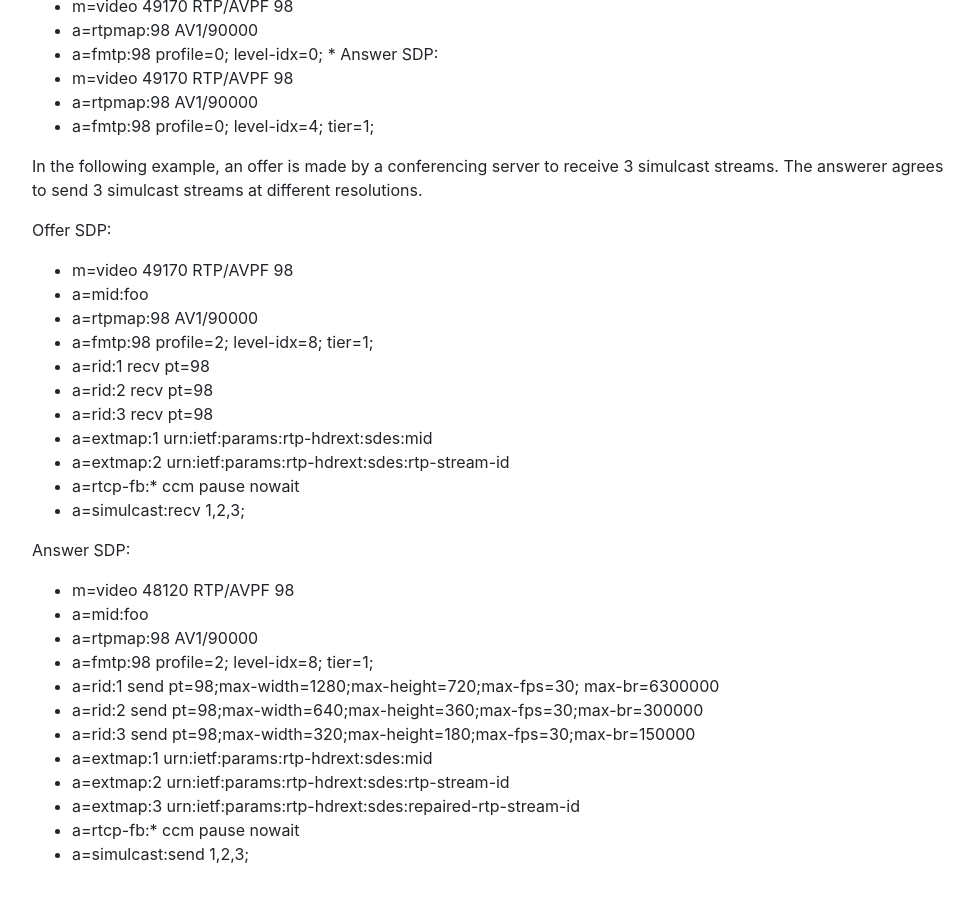
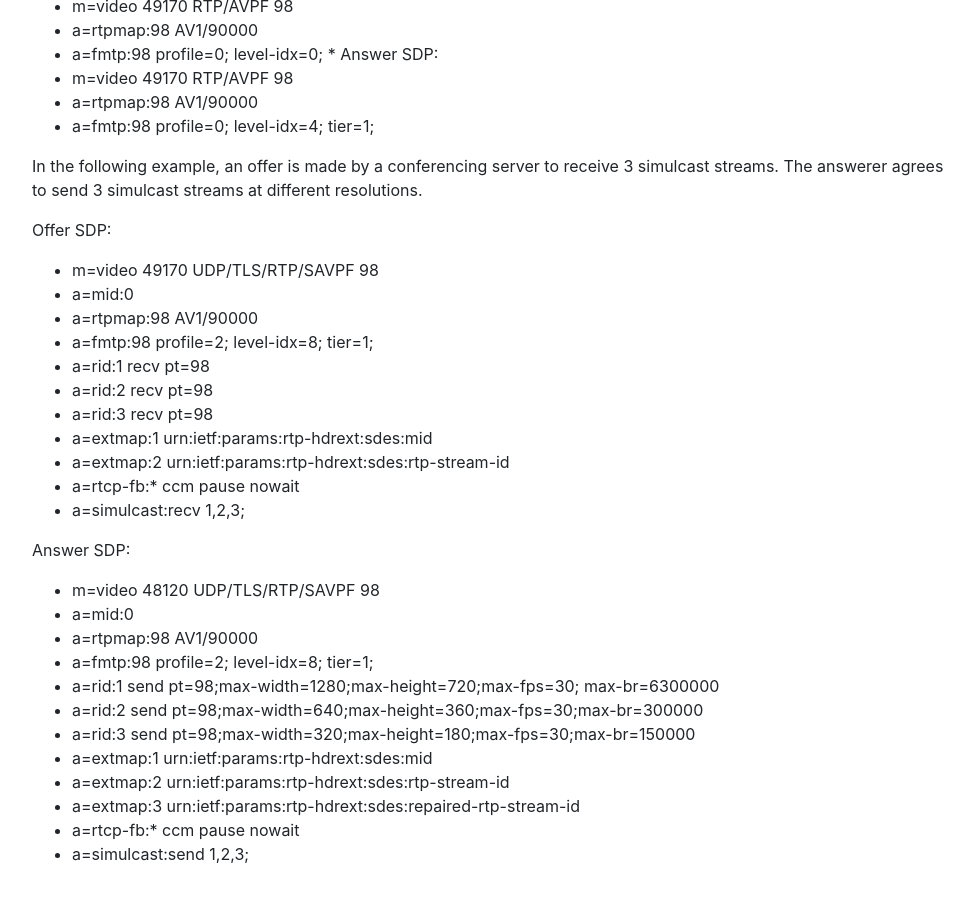
Before and after one commit to AOMediaCodec/av1-rtp-spec, a Jekyll site: the page built from index.md, in a window 1280 px wide and 900 px high, scrolled down 10393 px. Shown: the whole window, without its empty margins (53-1027 px from the left). Built offline with Jekyll 4.4.1, drawn with Linux system fonts in a browser that asks for light colours; nearby versions of some CDN libraries.

Commit message:
Edit SDP example

```diff
--- a/av1-rtp-spec.md
+++ b/av1-rtp-spec.md
@@ -456,8 +456,8 @@ Answer SDP:
 In the following example, an offer is made by a conferencing server to receive 3 simulcast streams.  The answerer agrees to send 3 simulcast streams at different resolutions.
 
 Offer SDP:
-*   m=video 49170 RTP/AVPF 98
-*   a=mid:foo
+*   m=video 49170 UDP/TLS/RTP/SAVPF 98
+*   a=mid:0
 *   a=rtpmap:98 AV1/90000
 *   a=fmtp:98 profile=2; level-idx=8; tier=1;
 *   a=rid:1 recv pt=98
@@ -469,8 +469,8 @@ Offer SDP:
 *   a=simulcast:recv 1,2,3;
 
 Answer SDP:
-*   m=video 48120 RTP/AVPF 98
-*   a=mid:foo
+*   m=video 48120 UDP/TLS/RTP/SAVPF 98
+*   a=mid:0
 *   a=rtpmap:98 AV1/90000
 *   a=fmtp:98 profile=2; level-idx=8; tier=1;
 *   a=rid:1 send pt=98;max-width=1280;max-height=720;max-fps=30; max-br=6300000
```
